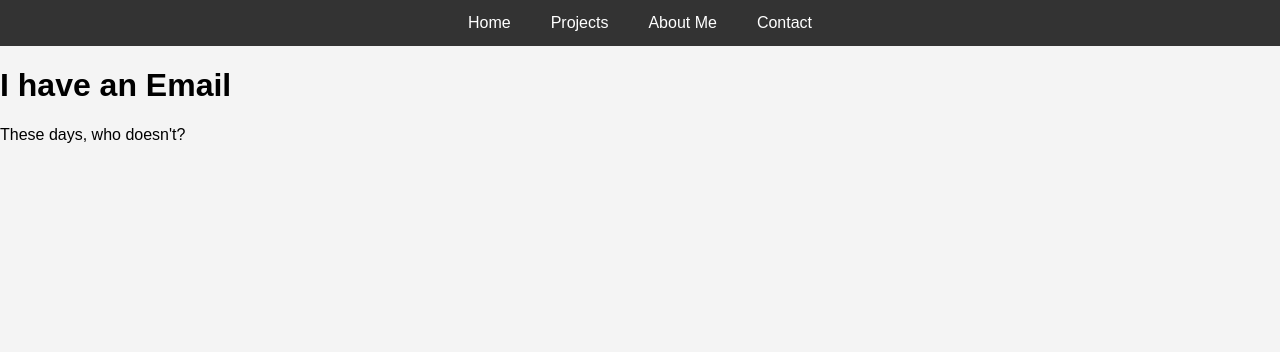
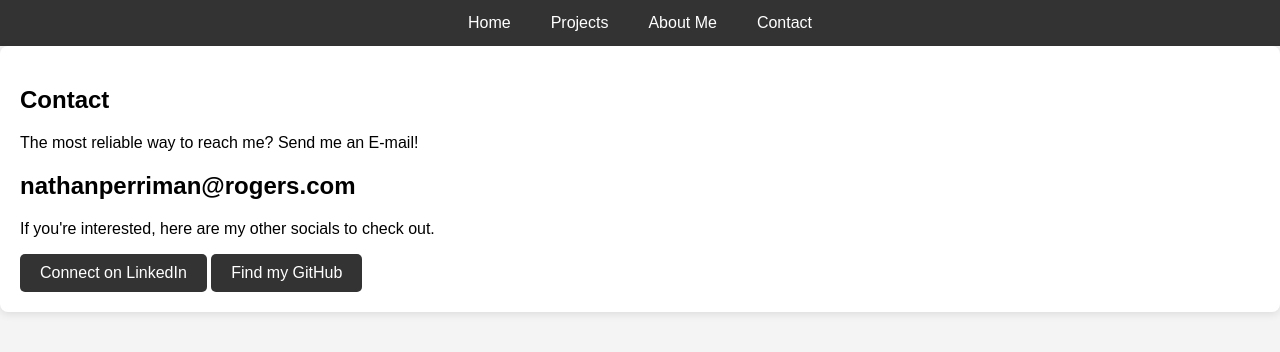
Before and after one commit to NathanPerriman/NathanPerriman.github.io, a plain HTML site: page contact.html in a window 1280 px wide. Drawn offline with Linux system fonts and the light colour scheme.

Commit message:
updated the rest

```diff
--- a/contact.html
+++ b/contact.html
@@ -17,7 +17,21 @@
     </header>
 
     <! MAIN CONTENTS>
-<h1>I have an Email</h1>
-<p>These days, who doesn't?</p>
+<section class="content-section">
+        <div class="text-box">
+            <h1>Contact</h1>
+            <p>
+                The most reliable way to reach me? Send me an E-mail!
+            </p>
+            <h1>nathanperriman@rogers.com</h1>
+            <p>If you're interested, here are my other socials to check out.</p>
+            <a href="https://www.linkedin.com/in/nathanperriman/" target="_blank" rel="noopener noreferrer" class="button-link">
+                Connect on LinkedIn
+            </a>
+            <a href="https://github.com/NathanPerriman" target="_blank" rel="noopener noreferrer" class="button-link">
+                Find my GitHub
+            </a>
+        </div>
+    </section>
 </body>
 </html>
```
Also changed, not shown: index.html (+2 -1 lines).
